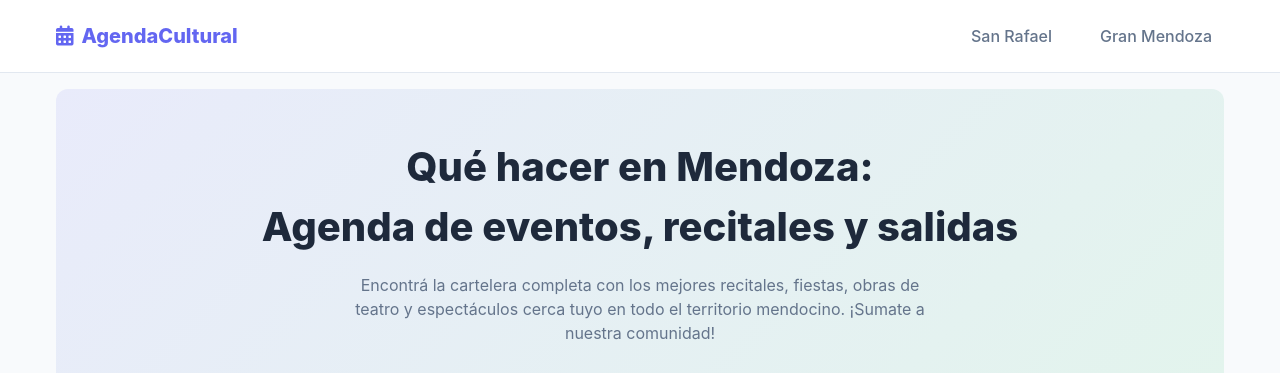
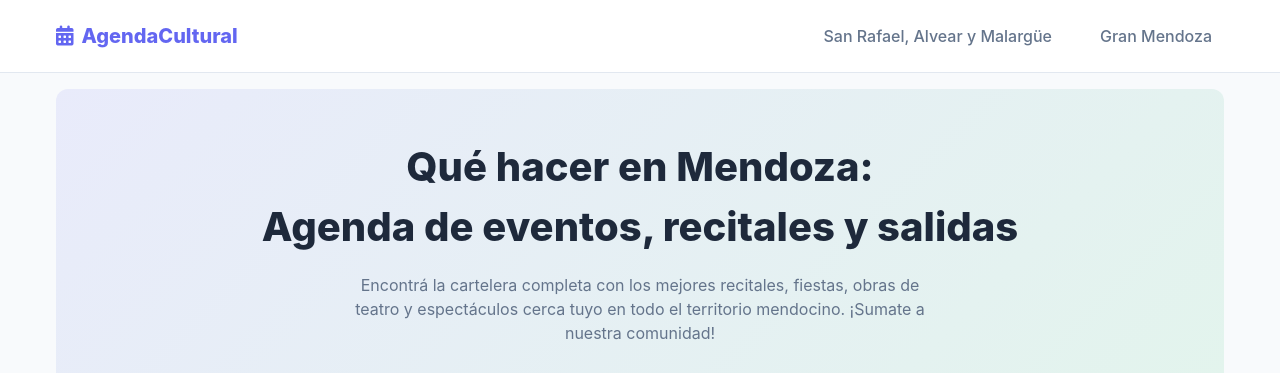
Before and after one commit to RenzoBecerraGaitan/pagina-agenda, a plain HTML site: page index.html in a window 1280 px wide. Shown: the top 373 px of the page. Drawn offline with Linux system fonts and the light colour scheme; no server answers.

Commit message:
modificaciones chicas

```diff
--- a/index.html
+++ b/index.html
@@ -25,9 +25,21 @@
         <a href="index.html" class="logo">
           <i class="fa-solid fa-calendar-days"></i> AgendaCultural
         </a>
-        <button class="nav-toggle" type="button" aria-label="Abrir menú" aria-expanded="false" aria-controls="menu-principal"><i class="fa-solid fa-bars" aria-hidden="true"></i></button>
-        <nav class="nav-links" id="menu-principal" aria-label="Navegación principal">
-          <a href="sanrafael/index.html">San Rafael</a>
+        <button
+          class="nav-toggle"
+          type="button"
+          aria-label="Abrir menú"
+          aria-expanded="false"
+          aria-controls="menu-principal"
+        >
+          <i class="fa-solid fa-bars" aria-hidden="true"></i>
+        </button>
+        <nav
+          class="nav-links"
+          id="menu-principal"
+          aria-label="Navegación principal"
+        >
+          <a href="sanrafael/index.html">San Rafael, Alvear y Malargüe</a>
           <a href="mendoza/index.html">Gran Mendoza</a>
         </nav>
       </div>
```
